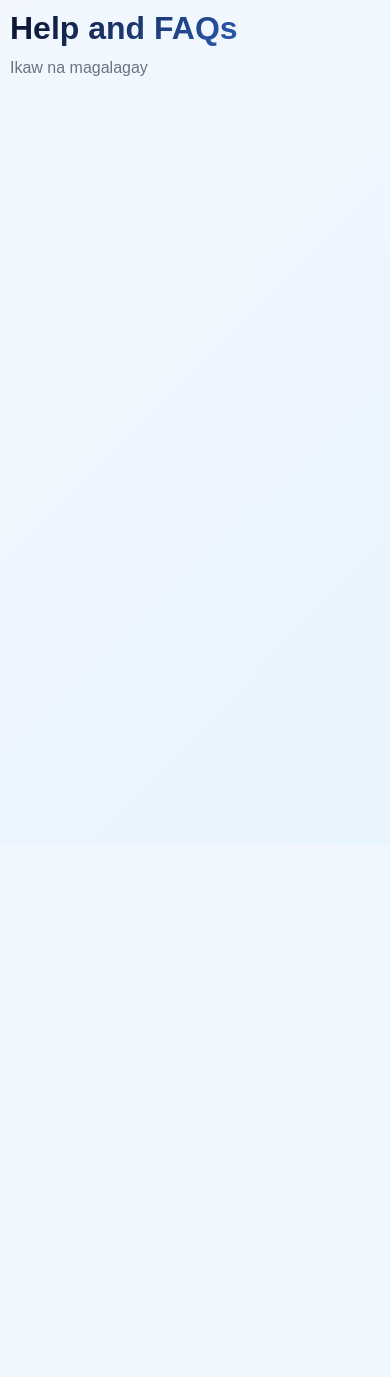
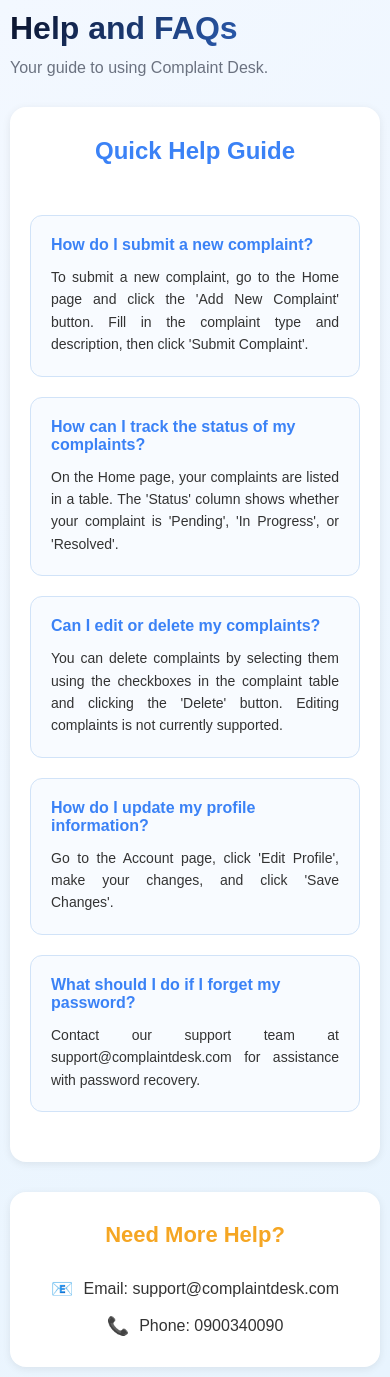
Before and after one commit to angelapiolen-spec/Complaint-System, a PHP site: page /html_pages/helps_and_faqs.html in a window 390 px wide. Before the commit the page ends 76 px from the top, so only its background shows below. Run offline with PHP 8.4, Linux system fonts and the light colour scheme.

Commit message:
Update the about us and help and faqs

```diff
--- a/user_page/html_pages/helps_and_faqs.html
+++ b/user_page/html_pages/helps_and_faqs.html
@@ -2,9 +2,49 @@
 
     <div class="main-content">
         <h1 class="greeting">Help and FAQs</h1>
-        <p class="subtitle">Ikaw na magalagay</p>
+        <p class="subtitle">Your guide to using Complaint Desk.</p>
 
-        <!-- other contents -->
-        <!--sa loob ng main content mo lalagay lahat-->
+        <div class="faqs-container">
+            <h2 class="section-title">Quick Help Guide</h2>
 
-    </div> <!--pinaka last to-->
+
+            <div class="faq-item">
+                <h3 class="faq-question">How do I submit a new complaint?</h3>
+                <p class="faq-answer">To submit a new complaint, go to the Home page and click the 'Add New Complaint' button. Fill in the complaint type and description, then click 'Submit Complaint'.</p>
+            </div>
+
+            <div class="faq-item">
+                <h3 class="faq-question">How can I track the status of my complaints?</h3>
+                <p class="faq-answer">On the Home page, your complaints are listed in a table. The 'Status' column shows whether your complaint is 'Pending', 'In Progress', or 'Resolved'.</p>
+            </div>
+
+            <div class="faq-item">
+                <h3 class="faq-question">Can I edit or delete my complaints?</h3>
+                <p class="faq-answer">You can delete complaints by selecting them using the checkboxes in the complaint table and clicking the 'Delete' button. Editing complaints is not currently supported.</p>
+            </div>
+
+            <div class="faq-item">
+                <h3 class="faq-question">How do I update my profile information?</h3>
+                <p class="faq-answer">Go to the Account page, click 'Edit Profile', make your changes, and click 'Save Changes'.</p>
+            </div>
+
+            <div class="faq-item">
+                <h3 class="faq-question">What should I do if I forget my password?</h3>
+                <p class="faq-answer">Contact our support team at support@complaintdesk.com for assistance with password recovery.</p>
+            </div>
+        </div>
+
+        <div class="help-card">
+            <h3 class="help-title">Need More Help?</h3>
+            <div class="help-info">
+                <div class="help-item">
+                    <span class="help-icon">📧</span>
+                    <span>Email: support@complaintdesk.com</span>
+                </div>
+                <div class="help-item">
+                    <span class="help-icon">📞</span>
+                    <span>Phone: 0900340090</span>
+                </div>
+            </div>
+        </div>
+    </div>
--- a/user_page/styles/helps_and_faqs.css
+++ b/user_page/styles/helps_and_faqs.css
@@ -46,3 +46,121 @@ body {
     to { opacity: 1; transform: scale(1); }
 }
 /* ──────────────── WALA KA NANG GAGALAWIN SA TAAS AH ──────────────── */
+
+
+
+
+/* ──────────────── HELP & FAQS PAGE STYLES ──────────────── */
+
+/* FAQs Container */
+.faqs-container {
+    background-color: white;
+    border-radius: 16px;
+    padding: 50px;
+    box-shadow: 0 2px 8px rgba(0, 0, 0, 0.08);
+    margin-top: 20px;
+    animation: fadeInScale 0.6s ease forwards;
+}
+
+.section-title {
+    font-size: 32px;
+    font-weight: 700;
+    color: #3B82F6;
+    text-align: center;
+    margin-bottom: 50px;
+}
+
+/* FAQ Items */
+.faq-item {
+    background-color: #f8fbff;
+    border: 1px solid #d1e3f8;
+    border-radius: 12px;
+    padding: 25px 30px;
+    margin-bottom: 20px;
+    transition: all 0.3s ease;
+}
+
+.faq-item:hover {
+    box-shadow: 0 4px 12px rgba(59, 130, 246, 0.15);
+    transform: translateY(-2px);
+}
+
+.faq-question {
+    font-size: 18px;
+    font-weight: 600;
+    color: #3B82F6;
+    margin-bottom: 12px;
+}
+
+.faq-answer {
+    font-size: 16px;
+    line-height: 1.6;
+    color: #333;
+    text-align: justify;
+}
+
+/* Help Card - Separate Card */
+.help-card {
+    background-color: white;
+    border-radius: 16px;
+    padding: 40px 50px;
+    box-shadow: 0 2px 8px rgba(0, 0, 0, 0.08);
+    margin-top: 30px;
+    text-align: center;
+    animation: fadeInScale 0.6s ease forwards;
+    animation-delay: 0.1s;
+}
+
+.help-title {
+    font-size: 28px;
+    font-weight: 700;
+    color: #f5a623;
+    margin-bottom: 30px;
+}
+
+.help-info {
+    display: flex;
+    flex-direction: column;
+    gap: 15px;
+    align-items: center;
+}
+
+.help-item {
+    display: flex;
+    align-items: center;
+    gap: 10px;
+    font-size: 16px;
+    color: #333;
+}
+
+.help-icon {
+    font-size: 18px;
+}
+
+/* Responsive Design */
+@media (max-width: 768px) {
+    .faqs-container,
+    .help-card {
+        padding: 30px 20px;
+    }
+
+    .section-title {
+        font-size: 24px;
+    }
+
+    .faq-item {
+        padding: 20px;
+    }
+
+    .faq-question {
+        font-size: 16px;
+    }
+
+    .faq-answer {
+        font-size: 14px;
+    }
+
+    .help-title {
+        font-size: 22px;
+    }
+}
```
Also changed, not shown: user_page/html_pages/about_us_page.html (+39 -4 lines), user_page/styles/about_us.css (+93 -0 lines).
